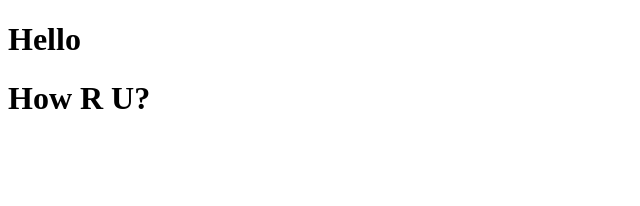
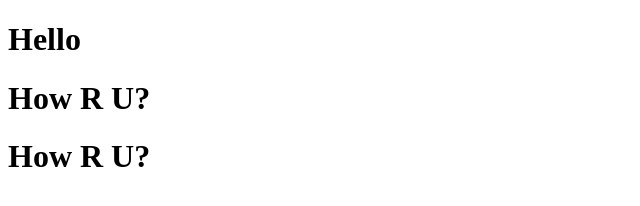
Before and after one commit to pinakam/git-demo, a plain HTML site: page index.html in a window 1280 px wide. Shown: the whole page, without its empty margins (0-640 px from the left). Drawn offline with Linux system fonts and the light colour scheme.

Commit message:
refactor: Add another h1

```diff
--- a/index.html
+++ b/index.html
@@ -7,5 +7,6 @@
 <body>
 <h1>Hello</h1>
 <h1>How R U?</h1>
+<h1>How R U?</h1>
 </body>
 </html>
```
